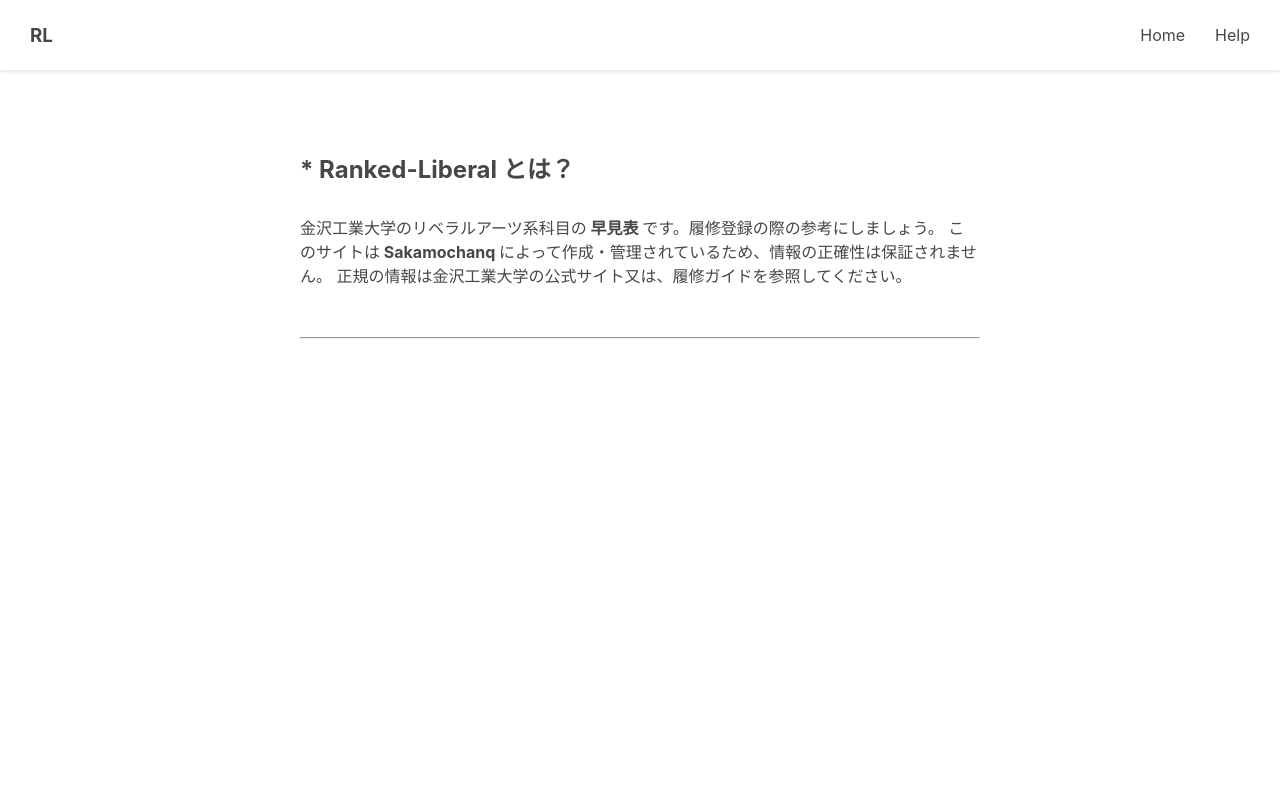
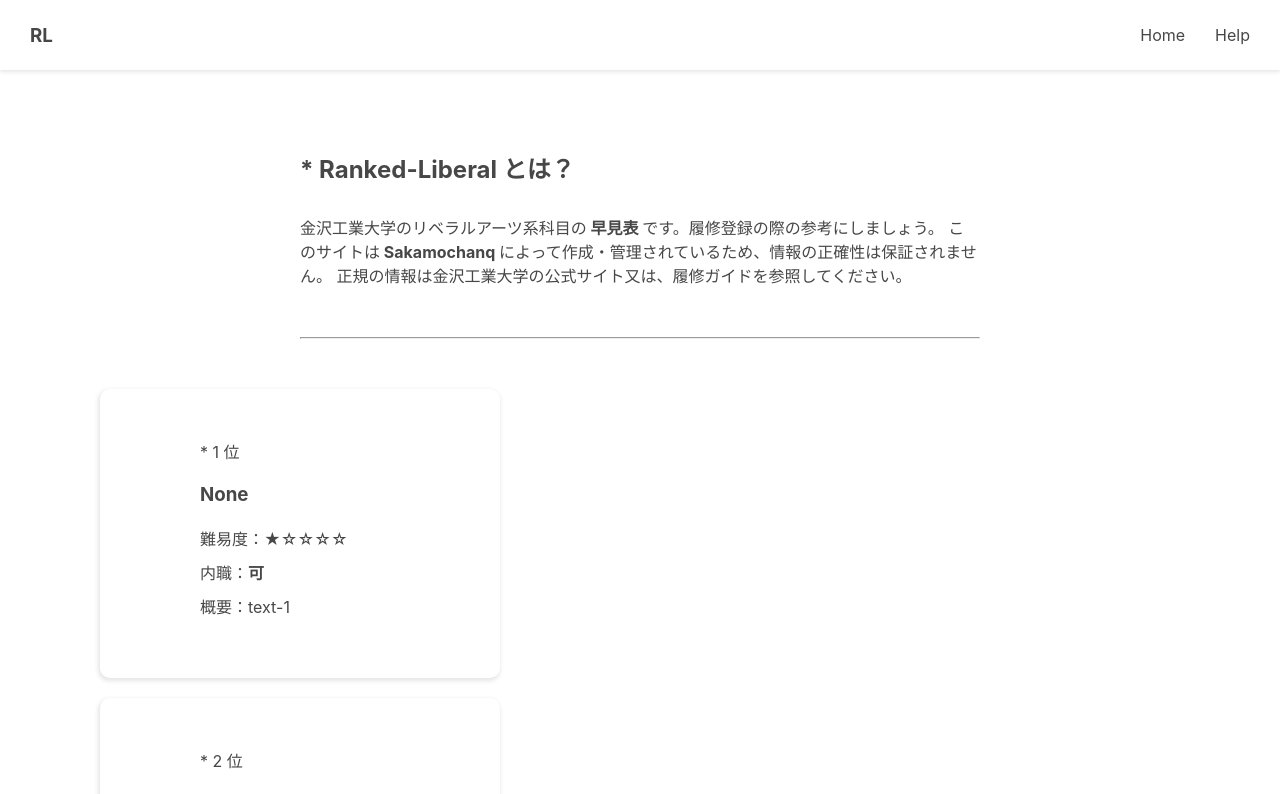
Before and after one commit to Sakamochanq/Liberal-Chart, a React (Create React App) app: page / in a window 1280 px wide. Shown: the top 794 px of the page. Built offline with nearby package versions, Linux system fonts and the light colour scheme.

Commit message:
feat: json読み込み機能の実装

```diff
--- /dev/null
+++ b/public/assets/table.json
@@ -0,0 +1,37 @@
+[
+    {
+        "rank-id": 1,
+        "name": "None",
+        "degree": "★☆☆☆☆",
+        "inside-job": true,
+        "description": "text-1"
+    },
+    {
+        "rank-id": 2,
+        "name": "None",
+        "degree": "★★☆☆",
+        "inside-job": false,
+        "description": "text-2"
+    },
+    {
+        "rank-id": 4,
+        "name": "None",
+        "degree": "★☆☆☆",
+        "inside-job": true,
+        "description": "text-4"
+    },
+    {
+        "rank-id": 5,
+        "name": "None",
+        "degree": "★★★☆",
+        "inside-job": false,
+        "description": "text-5"
+    },
+    {
+        "rank-id": 6,
+        "name": "None",
+        "degree": "★★★★",
+        "inside-job": true,
+        "description": "text-6"
+    }
+]
--- a/src/App.css
+++ b/src/App.css
@@ -15,7 +15,7 @@ header {
   position: fixed;
   width: 100%;
   height: 70px;
-  background-color: #ffffff;
+  background-color: #ffffffd0;
   box-shadow: 0 2px 4px 0 rgba(0, 0, 0, 0.1);
   align-items: center;
 }
@@ -72,3 +72,16 @@ header {
   }
 
 }
+
+/* Lists */
+
+.list-container {
+  margin: 0px 0px 0px 100px;
+}
+.list-wrapper {
+  padding: 50px 0px 50px 100px;
+  box-shadow: -1px 2px 4px 1px rgba(0, 0, 0, 0.1);
+  border-radius: 10px;
+  margin-bottom: 20px;
+  width: 400px;
+}
--- a/src/App.js
+++ b/src/App.js
@@ -1,12 +1,14 @@
 import Header from './components/Header';
 import Explain from './components/Explain';
 import './App.css';
+import Lists from './components/Lists';
 
 function App() {
   return (
     <div className="App">
       <Header/>
       <Explain/>
+      <Lists/>
     </div>
   );
 }
--- /dev/null
+++ b/src/components/Lists.js
@@ -0,0 +1,28 @@
+import React, { useEffect, useState } from 'react';
+
+const Lists = () => {
+  const [subjects, setSubjects] = useState([]);
+
+  useEffect(() => {
+    fetch('./assets/table.json')
+      .then(response => response.json())
+      .then(data => setSubjects(data))
+      .catch(error => console.error('Error loading the JSON file:', error));
+  }, []);
+
+  return (
+    <div class="list-container">
+      {subjects.map((subject, index) => (
+        <div class="list-wrapper" key={index}>
+          <p style={{marginBottom: "10px"}} class="rank-id">* {subject['rank-id']} 位</p>
+          <h3 style={{marginTop: "20px", marginBottom:"20px"}} class="name">{subject.name}</h3>
+          <p style={{marginBottom: "10px"}} class="degree">難易度：{subject.degree}</p>
+          <p style={{marginBottom: "10px"}} class="inside-job">内職：<b>{subject['inside-job'] ? '可' : '不可'}</b></p>
+          <p style={{marginBottom: "10px"}} class="description">概要：{subject.description}</p>
+        </div>
+      ))}
+    </div>
+  );
+}
+
+export default Lists;
```
